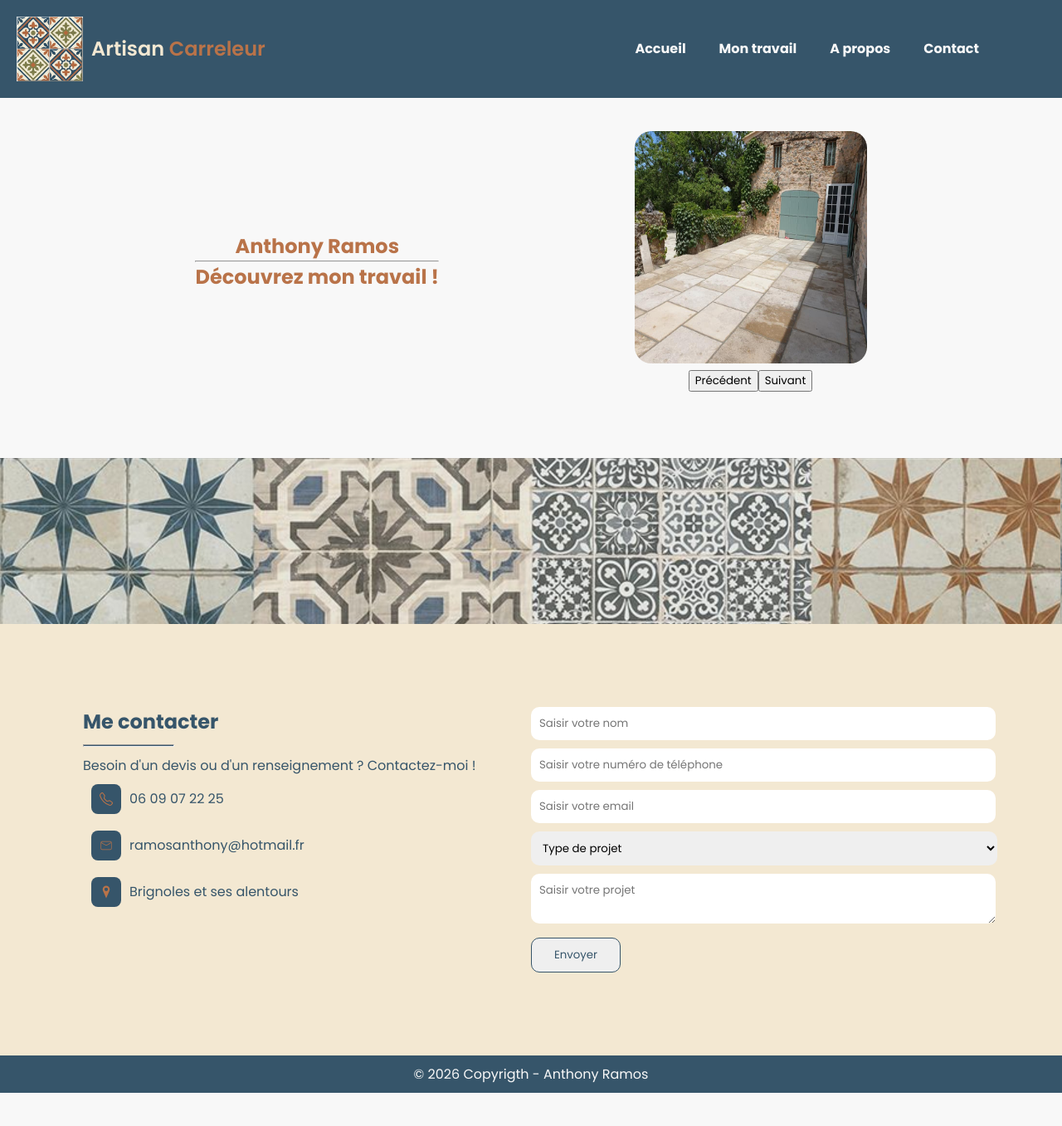
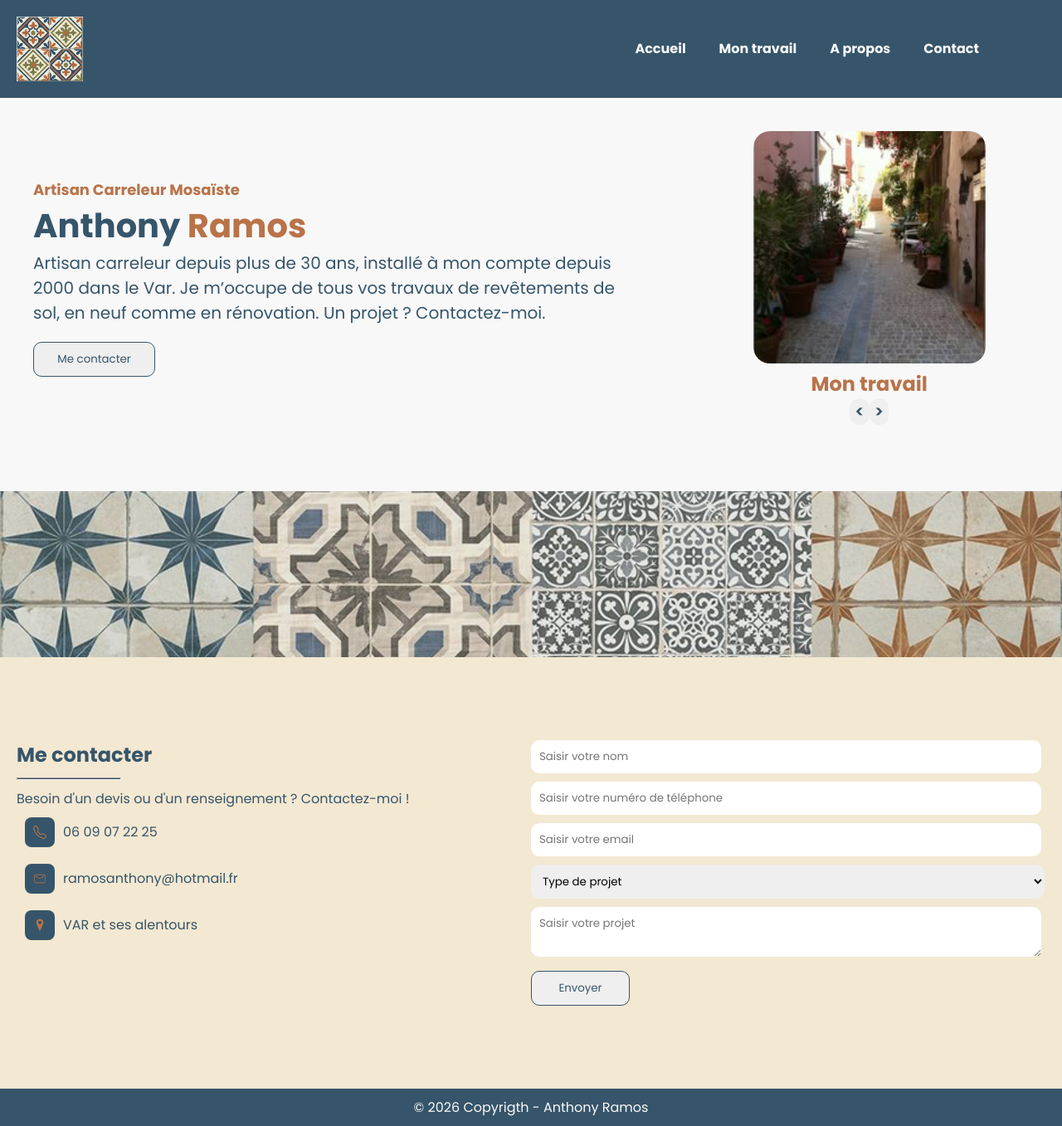
Before and after one commit to gaelramos-ship-i/carellage, a React (Vite) app: page / in a window 1280 px wide. Shown: the whole page at 83% size. Before the commit the page ends 1317 px from the top, so only its background shows below. Built offline with nearby package versions, Linux system fonts and the light colour scheme.

Commit message:
maj carousel & contact

```diff
--- a/src/components/carousel.jsx
+++ b/src/components/carousel.jsx
@@ -1,13 +1,13 @@
-import { useState } from "react"
+import { useState, useEffect } from "react"
 import work from "../data/work.json"
 import '../styles/carousel.scss';
 
 const Carousel = () => {
     let [index, setIndex] = useState(0)
 
-    function handleClick(button){
+    function handleClick(button) {
 
-        if(button === 1){
+        if (button === 1) {
             setIndex(prevIndex =>
                 prevIndex === work.length - 1 ? 0 : prevIndex + 1
             )
@@ -18,25 +18,34 @@ const Carousel = () => {
         }
     }
 
+    useEffect(() => {
+        const interval = setInterval(() => {
+            handleClick(1)
+        }, 3000)
+
+        return () => clearInterval(interval)
+    }, [])
+
     return (
         <section className="section-carousel">
 
-            <div>
-                <h1>Anthony Ramos</h1>
-                <hr />
-                <h2>Découvrez mon travail !</h2>
+            <div className="text">
+                <h1>Artisan Carreleur Mosaïste</h1>
+                <h2><span>Anthony</span> Ramos</h2>
+                <p>Artisan carreleur depuis plus de 30 ans, installé à mon compte depuis 2000 dans le Var. Je m’occupe de tous vos travaux de revêtements de sol, en neuf comme en rénovation. Un projet ? Contactez-moi.</p>
+                <button id="contact">Me contacter</button>
             </div>
 
-            <div>
+            <div className="carousel-img">
 
                 <img src={work[index].image} alt="carousel-image" width={'280px'} />
 
+                <h2>Mon travail</h2>
+
                 <div className="controls">
-                    <button onClick={() => handleClick(0)}>Précédent</button>
-                    <button onClick={() => handleClick(1)}>Suivant</button>
+                    <button onClick={() => handleClick(0)}>&lt;</button>
+                    <button onClick={() => handleClick(1)}>&gt;</button>
                 </div>
-
-                <div className="points-container"></div>
 
             </div>
         </section>
--- a/src/pages/Contact.jsx
+++ b/src/pages/Contact.jsx
@@ -23,7 +23,9 @@ function Contact() {
 
     return (
         <section className="section-contact">
+            <div className="maxWidth">
                 <div className="contact">
+
                     <h1>Me contacter</h1>
                     <hr />
                     <p>Besoin d'un devis ou d'un renseignement ? Contactez-moi !</p>
@@ -39,7 +41,7 @@ function Contact() {
                         </article>
                         <article>
                             <GiPositionMarker />
-                        <p>Brignoles et ses alentours</p>
+                            <p>VAR et ses alentours</p>
                         </article>
                     </div>
                 </div>
@@ -93,6 +95,7 @@ function Contact() {
                         <button type="submit">Envoyer</button>
                     </form>
                 </div>
+            </div>
         </section>
     )
 }
--- a/src/pages/Home.jsx
+++ b/src/pages/Home.jsx
@@ -12,7 +12,6 @@ function Home(){
       <div className='section-header'>
         <a href="/">
           <img src="images\logo.png" alt="logo" width={'80px'}/>
-          <p>Artisan <span>Carreleur</span></p>
         </a>
         <Navbar />
       </div>
--- a/src/styles/carousel.scss
+++ b/src/styles/carousel.scss
@@ -6,11 +6,55 @@
     text-align: center;
     padding: 40px 0;
     display: flex;
-    justify-content: space-evenly;
     align-items: center;
     color: $color-title;
     img{
         border-radius: 20px;
         aspect-ratio: 1/1;
     }
+    .text{
+        text-align: left;
+        padding: 40px;
+        color: $back-color;
+        font-size: 20px;
+        h1{
+            font-size: 18px;
+            color: $color-title;
+        }
+        h2{
+            font-size: 40px;
+            color: $color-title;
+        }
+        span{
+            color: $back-color;
+        }
+        #contact{
+            color: $back-color;
+            border: solid 1px $back-color;
+            border-radius: 10px;
+            padding: 10px;
+            width: 20%;
+            transition: 0.3s ease-out;
+            margin-top: 20px;
+        }
+        #contact:hover{
+            opacity: 0.7;
+            color: $color-title;
+            border: solid 1px $color-title;
+            transition: 0.3s ease-out;
+        }
+    }
+    .carousel-img{
+        width: 100%;
+        margin: auto;
+    }
+    .controls{
+        button{
+            border-radius: 20px;
+            border: none;
+            font-size: 20px;
+            font-weight: 600;
+            color: $back-color;
+        }
+    }
 }
--- a/src/styles/contact.scss
+++ b/src/styles/contact.scss
@@ -1,9 +1,14 @@
 @import'./variables';
 
 .section-contact{
+    background: $color-back;
+}
+
+.maxWidth{
+    max-width: 1440px;
+    margin: auto;
     display: flex;
-    background: $color-back;
-    padding: 100px;
+    padding: 100px 20px;
 }
 
 .contact{
@@ -29,7 +34,7 @@
 }
 
 .formulaire{
-    width: 50%;
+    width: 48%;
     input, textarea, select{
         width: 100%;
         border-radius: 10px;
--- a/src/styles/home.scss
+++ b/src/styles/home.scss
@@ -1,18 +1,5 @@
 @import'./global.scss';
 
-.section-header{
-    a{
-        display: flex;
-        align-items: center;
-        text-decoration: none;
-        p{
-            margin-left: 10px;
-            color: #f3e8d2;
-            font-size: 24px;
-            font-weight: 600;
-            span{
-                color: $color-title;
-            }
-        }
-    }
+.section-header a{
+    display: flex;
 }
```
Lines whose indentation alone changed are shown as unchanged.
